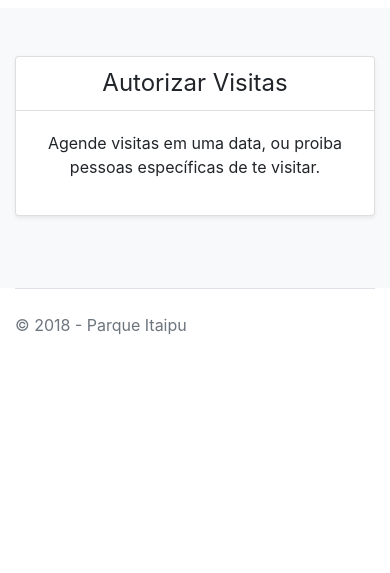
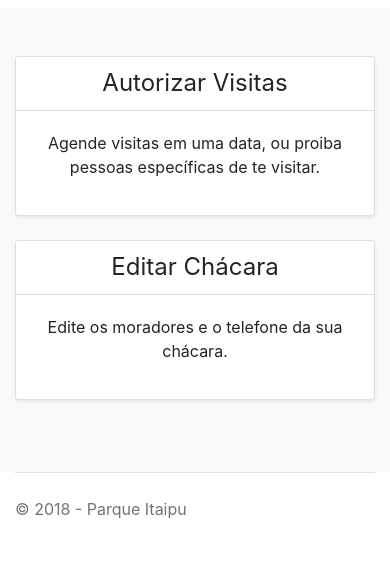
Before and after one commit to Setti7/itaipu, a Django app: page / in a window 390 px wide. Shown: the part 498-1071 px from the top of the page. Before the commit the page ends 832 px from the top, so only its background shows below. Run offline with Django 3.2, Linux system fonts and the light colour scheme; the visitor is signed in with stand-in values (Sample User, id 1); parts of the project's set-up code (start-up, migrations or seed data) failed here and were passed over; some libraries are stand-ins or nearby versions.

Commit message:
Adicionando função para editar chácara

```diff
--- a/core/templates/core/header_footer.html
+++ b/core/templates/core/header_footer.html
@@ -5,34 +5,7 @@
 
     {% load static %}
 
-    <!-- Social Media-->
-    <meta property="og:image:height" content="1109">
-    <meta property="og:image:width" content="739">
-    <meta property="og:description" content="Itaipu é um website para moradores do condomínio poderem gerenciar quem
-    pode visitá-los, com data marcada.">
-    <meta property="og:title" content="Parque Itaipu">
-    <meta property="og:url" content="{% url 'core:home' %}">
-    <meta property="og:locale" content="pt_BR"/>
-    <meta property="og:image" content="{% static 'favicon/og-image.jpg' %}">
-
-    <!-- Twitter -->
-    <meta name="twitter:card" content="summary">
-
-    <!-- Favicon -->
-    <link rel="apple-touch-icon" sizes="180x180" href="{% static "favicon/apple-touch-icon.png" %}">
-    <link rel="icon" type="image/png" sizes="32x32" href="{% static "favicon/favicon-32x32.png" %}">
-    <link rel="icon" type="image/png" sizes="16x16" href="{% static "favicon/favicon-16x16.png" %}">
-    <link rel="manifest" href="{% static "favicon/site.webmanifest" %}">
-    <link rel="mask-icon" href="{% static "favicon/safari-pinned-tab.svg" %}" color="#4a19be">
-    <meta name="apple-mobile-web-app-title" content="Parque Itaipu">
-    <meta name="application-name" content="Parque Itaipu">
-    <meta name="msapplication-TileColor" content="#da532c">
-    <meta name="theme-color" content="#ffffff">
-
-    <meta name="viewport" content="width=device-width, initial-scale=1, shrink-to-fit=no">
-    <meta name="author" content="André Niero Setti">
-    <meta name="description" content="Itaipu é um website para moradores do condomínio poderem gerenciar quem
-    pode visitá-los, com data marcada.">
+		{% include 'includes/meta.html' %}
 
     {% block title %}
     {% endblock %}
@@ -73,6 +46,11 @@
                 <li class="nav-item">
                     <a class="nav-link {% if 'autorizar-visitas' in request.path %}active{% endif %}"
                        href="{% url 'core:autorizar visitas' page=1 %}">Autorizar Visitas</a>
+                </li>
+
+								<li class="nav-item">
+                    <a class="nav-link {% if 'editar-chacara' in request.path %}active{% endif %}"
+                       href="{% url 'core:editar-chacara' %}">Editar Chácara</a>
                 </li>
 
             </ul>
@@ -140,22 +118,7 @@
     </div>
 </noscript>
 
-{% if messages %}
-    {% for message in messages %}
-
-        {% if message.tags == 'success' %}
-            <div class="alert alert-success text-center" role="alert">
-                {{ message }}
-            </div>
-
-        {% else %}
-            <div class="alert alert-danger text-center" role="alert">
-                {{ message }}
-            </div>
-        {% endif %}
-
-    {% endfor %}
-{% endif %}
+	{% include 'includes/messages.html' %}
 
 
 {% block apresentacao %}
--- a/core/templates/core/home.html
+++ b/core/templates/core/home.html
@@ -44,6 +44,24 @@
                 </div>
                 <!-- Fim do primeiro card-->
 
+
+							<!-- Segundo card (Editar Chácara)-->
+                <div class="col-md-6" id="editar-chacara">
+                    <div class="card mb-4 shadow-sm card-outline">
+                        <div class="card-header">
+                            <h4 class="my-0 font-weight-normal">Editar Chácara</h4>
+                        </div>
+
+                        <div class="card-body">
+                            <p>
+                                Edite os moradores e o telefone da sua chácara.
+                            </p>
+                        </div>
+
+                    </div>
+                </div>
+                <!-- Fim do segundo card-->
+
             </div>
         </div>
     </div>
@@ -57,8 +75,8 @@
             $(location).attr('href', '{% url "core:autorizar visitas" page=1%}')
         });
 
-        $('#historico-de-acesso').click(function () {
-            $(location).attr('href', '#')
+        $('#editar-chacara').click(function () {
+            $(location).attr('href', '{% url "core:editar-chacara" %}')
         });
 
     </script>
--- /dev/null
+++ b/core/templates/includes/messages.html
@@ -0,0 +1,16 @@
+{% if messages %}
+	{% for message in messages %}
+
+		{% if message.tags == 'success' %}
+			<div class="alert alert-success text-center" role="alert">
+				{{ message }}
+			</div>
+
+		{% else %}
+			<div class="alert alert-danger text-center" role="alert">
+				{{ message }}
+			</div>
+		{% endif %}
+
+	{% endfor %}
+{% endif %}
--- /dev/null
+++ b/core/templates/includes/meta.html
@@ -0,0 +1,29 @@
+{% load static %}
+
+<!-- Social Media-->
+<meta property="og:image:height" content="1109">
+<meta property="og:image:width" content="739">
+<meta property="og:description" content="Itaipu é um website para moradores do condomínio poderem gerenciar quem
+    pode visitá-los, com data marcada.">
+<meta property="og:title" content="Parque Itaipu">
+<meta property="og:url" content="{% url 'core:home' %}">
+<meta property="og:locale" content="pt_BR"/>
+<meta property="og:image" content="{% static 'favicon/og-image.jpg' %}">
+
+<!-- Twitter -->
+<meta name="twitter:card" content="summary">
+
+<!-- Favicon -->
+<link rel="apple-touch-icon" sizes="180x180" href="{% static "favicon/apple-touch-icon.png" %}">
+<link rel="icon" type="image/png" sizes="32x32" href="{% static "favicon/favicon-32x32.png" %}">
+<link rel="icon" type="image/png" sizes="16x16" href="{% static "favicon/favicon-16x16.png" %}">
+<link rel="mask-icon" href="{% static "favicon/safari-pinned-tab.svg" %}" color="#4a19be">
+<meta name="apple-mobile-web-app-title" content="Parque Itaipu">
+<meta name="application-name" content="Parque Itaipu">
+<meta name="msapplication-TileColor" content="#da532c">
+<meta name="theme-color" content="#ffffff">
+
+<meta name="viewport" content="width=device-width, initial-scale=1, shrink-to-fit=no">
+<meta name="author" content="André Niero Setti">
+<meta name="description" content="Itaipu é um website para moradores do condomínio poderem gerenciar quem
+    pode visitá-los, com data marcada.">
--- a/core/urls.py
+++ b/core/urls.py
@@ -7,6 +7,9 @@ urlpatterns = [
     path('', views.home, name='home'),
     path('relatorios/tokens', views.token_pdf, name='token_pdf'),
     path('configs/', views.configs, name='configs'),
+
+    path('editar-chacara/', views.EditarChacara.as_view(), name='editar-chacara'),
+
     path('autorizar-visitas/<int:page>/', views.autorizar_visitas, name='autorizar visitas'),
     path('autorizar-visitas/<int:page>/blacklist', views.autorizar_visitas_blacklist,
          name='autorizar visitas blacklist'),
--- a/core/views.py
+++ b/core/views.py
@@ -12,7 +12,7 @@ from django.shortcuts import render, redirect, Http404
 
 from contas.forms import EditarVisitanteForm, NovoVisitante
 from contas.models import Visitante
-
+from django.views import View
 
 @login_required(redirect_field_name=None)
 def home(request):
@@ -181,3 +181,9 @@ def token_pdf(request):
 		return FileResponse(open(os.path.join(settings.BASE_DIR, 'tokens.pdf'), 'rb'), content_type='application/pdf')
 	except FileNotFoundError:
 		raise Http404()
+
+
+class EditarChacara(View):
+
+	def get(self, request):
+		return render(request, 'core/editar-chacara.html')
```
Also changed, not shown: contas/templates/contas/header.html (+1 -28 lines), core/templates/core/configs.html (+2 -17 lines), core/templates/core/editar-chacara.html (added, +46 -0 lines), core/templates/core/novo_visitante.html (+1 -9 lines).
